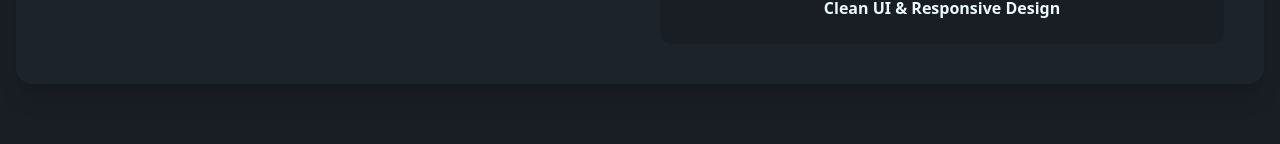
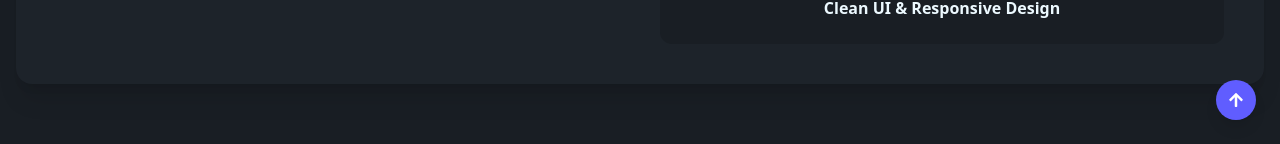
Before and after one commit to sumon-webs/sumon-portfolio, a Next.js app: page /about in a window 1280 px wide. Shown: the part 656-800 px from the top of the page. Built offline with nearby package versions, Linux system fonts and the light colour scheme.

Commit message:
Arrow up button added

```diff
--- a/src/components/Footer.jsx
+++ b/src/components/Footer.jsx
@@ -1,4 +1,7 @@
+'use client'
+
 import { FaGithub, FaLinkedin, FaTwitter } from "react-icons/fa";
+import { FaArrowUp } from "react-icons/fa";
 
 const Footer = () => {
     return (
@@ -66,6 +69,12 @@ const Footer = () => {
                         </a>
                         <li>Location: Dhaka, Bangladesh</li>
                     </ul>
+                    <button
+                        onClick={() => window.scrollTo({ top: 0, behavior: "smooth" })}
+                        className=" cursor-pointer fixed bottom-6 right-6 p-3 rounded-full bg-primary text-white shadow-lg  transition hover:-translate-y-1"
+                    >
+                        <FaArrowUp />
+                    </button>
                 </div>
 
             </div>
@@ -75,6 +84,7 @@ const Footer = () => {
                 © {new Date().getFullYear()} Sumon. All rights reserved.
             </div>
 
+
         </footer>
     );
 };
```
